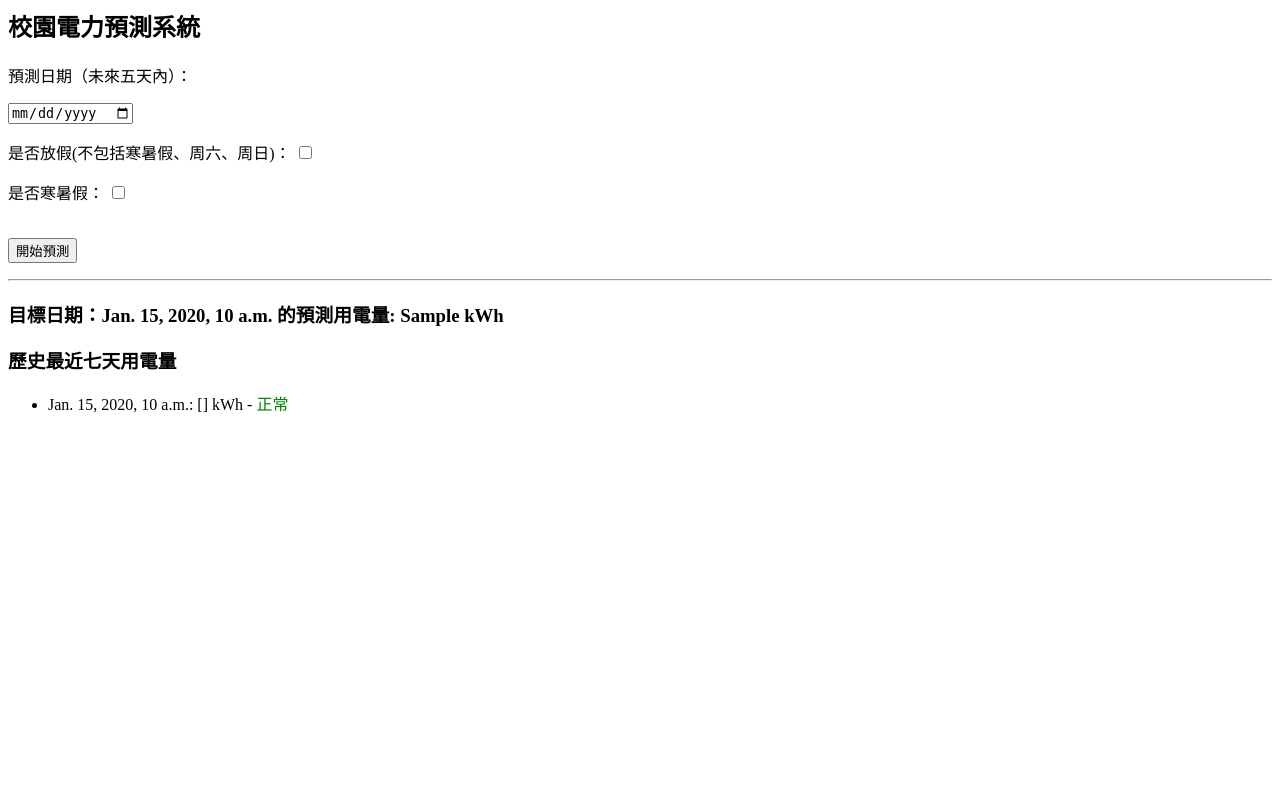
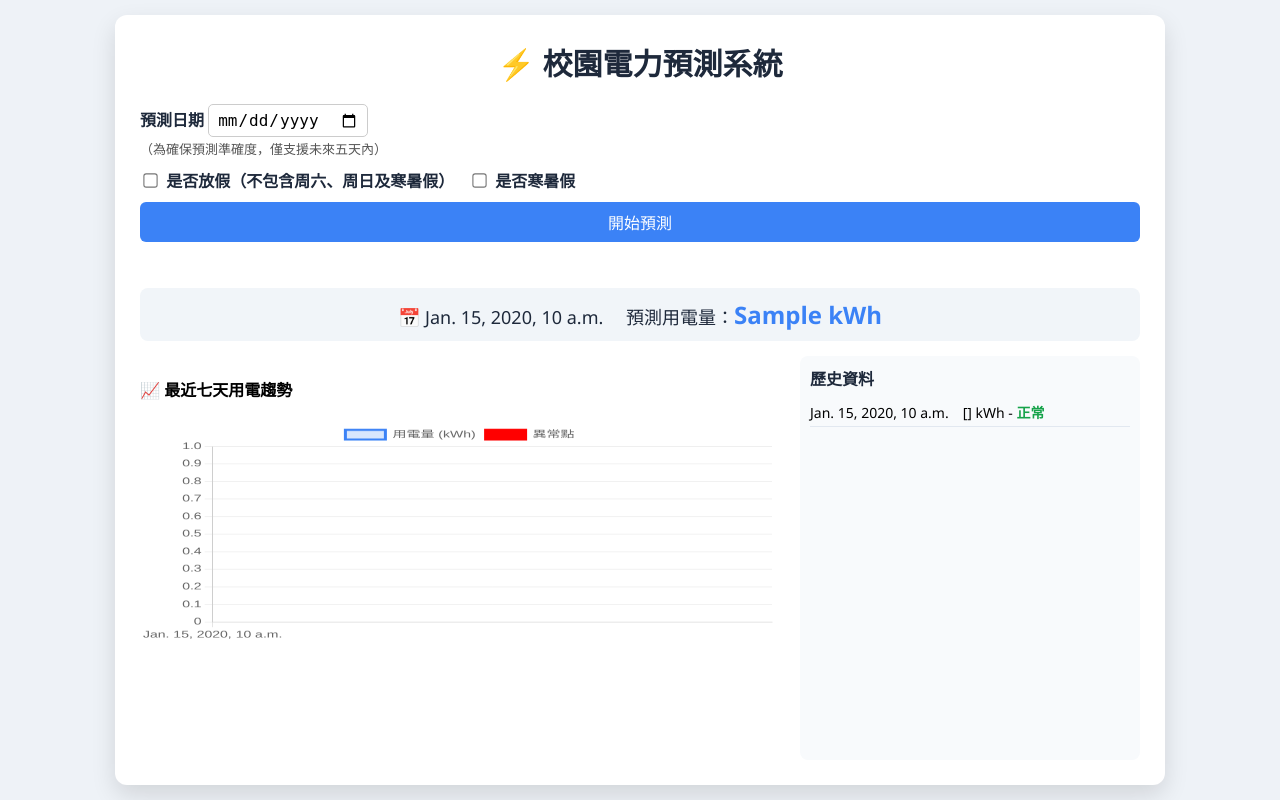
Before and after one commit to 12173238/228project, a Django app: template project/predictor/templates/predictor/index.html in a window 1280 px wide. Run offline with Django 5.2, Linux system fonts and the light colour scheme; the template is opened without the code that fills it: most values are stand-ins (such as "Sample title", 1, 10 or a date in 2020); parts of the project's set-up code (start-up, migrations or seed data) failed here and were passed over.

Commit message:
前端修飾

```diff
--- a/project/predictor/templates/predictor/index.html
+++ b/project/predictor/templates/predictor/index.html
@@ -5,53 +5,268 @@
 
 <head>
 <title>校園電力預測系統</title>
+<script src="https://cdn.jsdelivr.net/npm/chart.js"></script>
+
+<style>
+body{
+    font-family: "Segoe UI", Arial, sans-serif;
+    background:#eef2f7;
+    margin:0;
+    height:100vh;
+    display:flex;
+    justify-content:center;
+    align-items:center;
+}
+
+.container{
+    width:1000px;
+    height:90vh; /* 縮短高度，避免滾動 */
+    background:white;
+    border-radius:12px;
+    padding:25px;
+    box-shadow:0 10px 25px rgba(0,0,0,0.12);
+    display:flex;
+    flex-direction:column;
+}
+
+h2{
+    text-align:center;
+    margin:0 0 20px 0;
+    font-size:30px; /* 縮小字體 */
+    color:#1e293b;
+}
+
+/* 表單區 */
+.form-row{
+    display:flex;
+    flex-direction:column;
+    gap:10px;
+    margin-bottom:15px;
+}
+
+.form-row label{
+    font-weight:600;
+    font-size:16px; /* 縮小字體 */
+    color:#1e293b;
+}
+
+.form-row input[type="date"]{
+    padding:5px 8px;
+    font-size:16px;
+    border-radius:5px;
+    border:1px solid #ccc;
+}
+
+.form-row input[type="checkbox"]{
+    transform:scale(1.1);
+    margin-right:5px;
+}
+
+.form-row button{
+    padding:8px 20px;
+    font-size:16px;
+    border:none;
+    border-radius:6px;
+    background:#3b82f6;
+    color:white;
+    cursor:pointer;
+}
+
+.form-row button:hover{
+    background:#2563eb;
+}
+
+/* 結果 */
+.result{
+    background:#f1f5f9;
+    padding:10px 0;
+    border-radius:8px;
+    text-align:center;
+    margin:15px 0;
+    font-size:18px;
+    color:#1e293b;
+}
+
+.result b{
+    font-size:24px;
+    color:#3b82f6;
+}
+
+/* 圖表 + 列表 */
+.data-section{
+    flex:1;
+    display:flex;
+    gap:20px;
+    align-items:stretch;
+}
+
+.chart-box{
+    flex:2;
+}
+
+canvas{
+    height:220px !important; /* 調整高度，縮小空間 */
+}
+
+.list-box{
+    flex:1;
+    font-size:14px;
+    background:#f8fafc;
+    border-radius:8px;
+    padding:10px;
+    overflow:hidden;
+}
+
+.list-box h4{
+    margin-top:0;
+    font-size:16px;
+    color:#1e293b;
+    margin-bottom:8px;
+}
+
+ul{
+    margin:0;
+    padding:0;
+    list-style:none;
+}
+
+li{
+    padding:4px 0;
+    border-bottom:1px solid #e2e8f0;
+}
+
+.normal{
+    color:#16a34a;
+    font-weight:600;
+}
+
+.anomaly{
+    color:#dc2626;
+    font-weight:600;
+}
+</style>
+
 </head>
-
 <body>
 
-    <h2>校園電力預測系統</h2>
+<div class="container">
+
+<h2>⚡ 校園電力預測系統</h2>
 
 <form method="POST">
 {% csrf_token %}
 
-        <p>預測日期（未來五天內）：</p>
+<div class="form-row">
+
+    <div>
+        <label>預測日期</label>
         <input type="date" name="date" required>
+        <div style="font-size:13px; color:#555; margin-top:2px;">
+            （為確保預測準確度，僅支援未來五天內）
+        </div>
+    </div>
 
-        <p>
-            是否放假(不包括寒暑假、周六、周日)：
-            <input type="checkbox" name="is_holiday">
-        </p>
+    <div style="display:flex; gap:15px; font-size:16px;">
+        <label><input type="checkbox" name="is_holiday"> 是否放假（不包含周六、周日及寒暑假）</label>
+        <label><input type="checkbox" name="is_vacation"> 是否寒暑假</label>
+    </div>
 
-        <p>
-            是否寒暑假：
-            <input type="checkbox" name="is_vacation">
-        </p>
+    <button type="submit">開始預測</button>
 
-        <br>
-        <button type="submit">開始預測</button>
+</div>
 </form>
 
-    <hr>
 {% if result %}
-    <h3>
-        目標日期：{{ result.target_date }} 的預測用電量: {{ result.pred_kwh }} kWh
-    </h3>
 
-    <h3>歷史最近七天用電量</h3>
+<div class="result">
+📅 {{ result.target_date }}
+預測用電量：<b>{{ result.pred_kwh }} kWh</b>
+</div>
+
+<div class="data-section">
+    <div class="chart-box">
+        <h4>📈 最近七天用電趨勢</h4>
+        <canvas id="powerChart"></canvas>
+    </div>
+    <div class="list-box">
+        <h4>歷史資料</h4>
         <ul>
         {% for row in result.last_7_days %}
             <li>
-            {{ row.date }}: {{ row.kwh }} kWh -
+            {{ row.date }}　{{ row.kwh }} kWh -
             {% if row.is_anomaly %}
-            <span style="color:red;">異常</span>
+                <span class="anomaly">異常</span>
             {% else %}
-            <span style="color:green;">正常</span>
+                <span class="normal">正常</span>
             {% endif %}
             </li>
         {% endfor %}
         </ul>
+    </div>
+</div>
+
 {% endif %}
 
+</div>
+
+<script>
+{% if result %}
+let labels = [
+{% for row in result.last_7_days %}
+"{{ row.date }}"{% if not forloop.last %},{% endif %}
+{% endfor %}
+];
+
+let data = [
+{% for row in result.last_7_days %}
+{{ row.kwh }}{% if not forloop.last %},{% endif %}
+{% endfor %}
+];
+
+let anomalyData = [
+{% for row in result.last_7_days %}
+{% if row.is_anomaly %}
+{{ row.kwh }}
+{% else %}
+null
+{% endif %}
+{% if not forloop.last %},{% endif %}
+{% endfor %}
+];
+
+labels.reverse();
+data.reverse();
+anomalyData.reverse();
+
+const ctx = document.getElementById('powerChart');
+new Chart(ctx, {
+    type:'line',
+    data:{
+        labels:labels,
+        datasets:[
+            {label:'用電量 (kWh)',
+             data:data,
+             borderColor:'#3b82f6',
+             backgroundColor:'rgba(59,130,246,0.2)',
+             fill:true,
+             tension:0.3,
+             pointRadius:5},
+            {label:'異常點',
+             data:anomalyData,
+             borderColor:'red',
+             backgroundColor:'red',
+             pointRadius:7,
+             showLine:false}
+        ]
+    },
+    options:{
+        responsive:true,
+        plugins:{legend:{position:'top', labels:{font:{size:14}}}},
+        scales:{x:{ticks:{font:{size:14}}}, y:{beginAtZero:false, ticks:{font:{size:14}}}}
+    }
+});
+{% endif %}
+</script>
+
 </body>
-
 </html>
```
Lines whose indentation alone changed are shown as unchanged.
